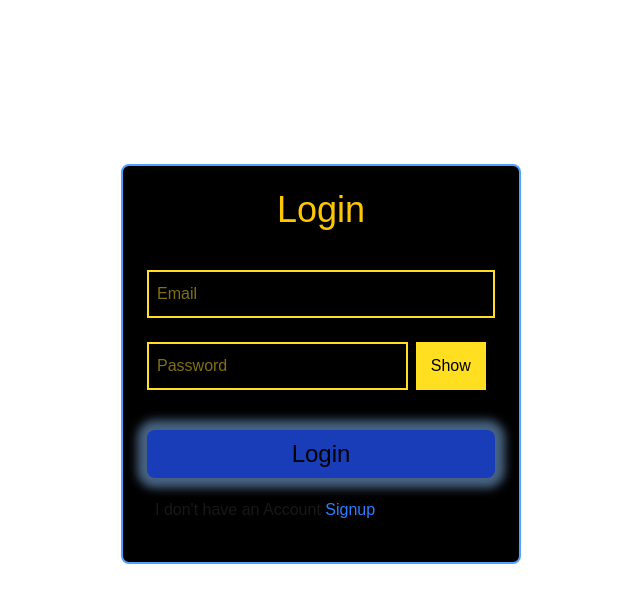
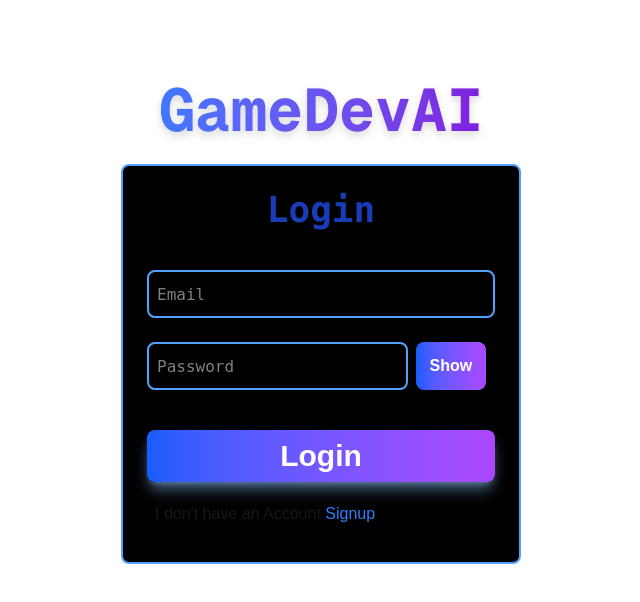
Before and after one commit to Chijioke-Mekeachi/AIGameDev, a Next.js app: page /Login in a window 1280 px wide. Shown: the top 602 px of the page, without its empty margins (319-959 px from the left). Built offline with nearby package versions, Linux system fonts and the light colour scheme.

Commit message:
made changes to login

```diff
--- a/pages/MainScreen/MidScreen.jsx
+++ b/pages/MainScreen/MidScreen.jsx
@@ -16,26 +16,9 @@ export default function MidScreen() {
 </head>
 <body>
   <canvas id="gameCanvas" width="400" height="400"></canvas>
+  Edit the code to ger you game started!
   <script>
-    const canvas = document.getElementById("gameCanvas");
-    const ctx = canvas.getContext("2d");
-
-    let x = 200, y = 200;
-    document.addEventListener("keydown", e => {
-      if(e.key === "ArrowUp") y -= 10;
-      if(e.key === "ArrowDown") y += 10;
-      if(e.key === "ArrowLeft") x -= 10;
-      if(e.key === "ArrowRight") x += 10;
-    });
-
-    function draw() {
-      ctx.fillStyle = "black";
-      ctx.fillRect(0,0,400,400);
-      ctx.fillStyle = "red";
-      ctx.fillRect(x, y, 20, 20);
-      requestAnimationFrame(draw);
-    }
-    draw();
+    //script
   </script>
 </body>
 </html>`);
--- a/pages/components/Button.jsx
+++ b/pages/components/Button.jsx
@@ -2,7 +2,7 @@
 export function Button({Text, onClick}){
     return(
         <div>
-          <button onClick={onClick} type="button" className="text-2xl bg-blue-800 p-2 font-weight-bold w-full text-center text-black rounded-lg shadow-[0_0_10px_10px] shadow-blue-300/50 ">{Text}</button>
+          <button onClick={onClick} type="button" className="bg-gradient-to-r from-blue-600 to-purple-500 hover:from-purple-600 hover:to-blue-500 text-white font-bold p-2 rounded-lg shadow-lg transform hover:scale-105 transition duration-300 ease-in-out shadow-[0_0_10px_10px] text-3xl w-full p-1 shadow-blue-300/50 ">{Text}</button>
         </div>
     )
 }
--- a/src/app/Login/page.jsx
+++ b/src/app/Login/page.jsx
@@ -14,9 +14,9 @@ export default function Login() {
   return (
     <div className="md:flex flex-col grid-rows-[20px_1fr_20px] items-center justify-items-center min-h-screen p-20">
       <div className="md:flex flex-col gap-6 font-[arial]">
-        <h1 className="text-white text-6xl text-center">GameDevAI</h1>
+        <h1 className="font-bold text-6xl text-center bg-gradient-to-r from-blue-500 to-purple-700 bg-clip-text text-transparent font-mono drop-shadow-lg">GameDevAI</h1>
         <div className="md:flex flex-col w-100 gap-10 h-100 rounded-lg p-6 text-center bg-black border-2 border-blue-400">
-          <h1 className="text-yellow-400 text-4xl font-weight-black">Login</h1>
+          <code className="text-blue-800 text-4xl font-weight-black font-bold">Login</code>
           <div className="md:flex flex-col gap-6 align-center">
             {/* Email */}
             <div>
@@ -27,10 +27,9 @@ export default function Login() {
                 name="Email"
                 id="email"
                 placeholder="Email"
-                className="text-yellow-300 border-2 border-yellow-300 w-full h-12 p-2"
+                className="rounded-lg outline-none text-white border-2 border-blue-400 w-full h-12 p-2 font-[mono]"
               />
             </div>
-
             {/* Password */}
             <div className="md:flex gap-2 w-full">
               <input
@@ -40,11 +39,11 @@ export default function Login() {
                 name="password"
                 id="password"
                 placeholder="Password"
-                className="text-yellow-300 border-2 border-yellow-300 h-12 w-full md:w-3/4 p-2"
+                className="rounded-lg outline-none text-white border-2 border-blue-400 w-full h-12 p-2 font-[mono] w-full md:w-3/4 p-2"
               />
               <button
                 onClick={handle_show}
-                className="text-black p-3 bg-yellow-300 hover:bg-red-300 w-full md:w-1/5"
+                className="bg-gradient-to-r from-blue-600 to-purple-500 hover:from-purple-600 hover:to-blue-500 text-white font-bold p-2 rounded-lg shadow-lg transform hover:scale-105 transition duration-300 ease-in-out w-full md:w-1/5"
               >
                 {showPassword === "password" ? "Show" : "Hide"}
               </button>
```
